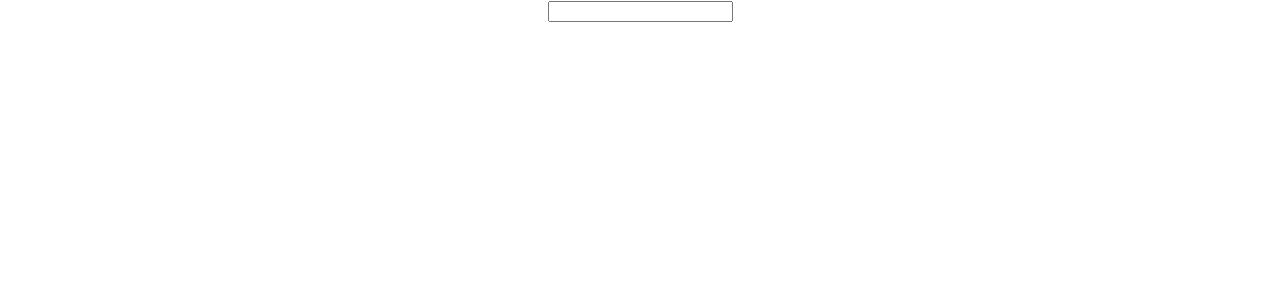
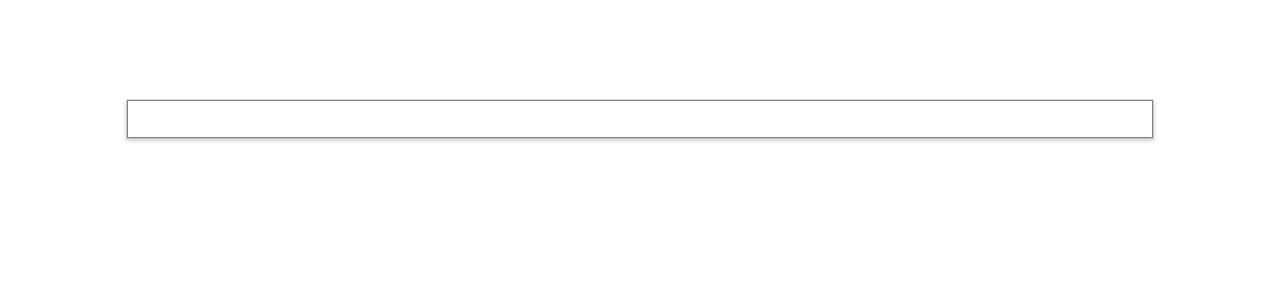
Before and after one commit to phase7/autocomplete-search-react, a React (Create React App) app: page / in a window 1280 px wide. Shown: the top 300 px of the page. Built offline with nearby package versions, Linux system fonts and the light colour scheme.

Commit message:
css style added added css style to make it a little better

```diff
--- a/src/App.css
+++ b/src/App.css
@@ -1,5 +1,6 @@
 .App {
   text-align: center;
+  margin-top: 100px;
 }
 
 .App-logo {
--- a/src/App.js
+++ b/src/App.js
@@ -1,6 +1,7 @@
 import React from 'react';
 // import logo from './logo.svg';
 import './App.css';
+import './AutoCompleteText.css';
 import AutoCompleteText from './component/AutoCompleteText';
 
 function App() {
--- /dev/null
+++ b/src/AutoCompleteText.css
@@ -0,0 +1,41 @@
+.AutoCompleteText {
+	width: 80%;
+	margin-left: auto;
+	margin-right: auto;
+	border: 1px solid grey;
+	box-shadow: 0 0 0 1px rgba(0,0,0,.1), 0 2px 4px 1px rgba(0,0,0, .18);
+	font-family: Arial, Helvetica, sans-serif;
+	color: rgba(0,0,0, 0.73);
+}
+
+.AutoCompleteText input{
+	width: 100%;
+	border: none;
+	font-size: 14px;
+	padding: 10px 5px;
+	box-sizing: border-box;
+	outline: none;
+}
+
+.AutoCompleteText ul{
+	list-style-type: none;
+	text-align: left;
+	margin: 0;
+	padding: 0;
+	border-top: 1px solid grey;
+
+}
+
+.AutoCompleteText ul::before {
+	content: "";
+}
+
+.AutoCompleteText li{
+	padding: 10px 5px;
+	cursor: pointer;
+}
+
+.AutoCompleteText li:hover {
+	text-decoration: underline;
+	background-color: rgba(128, 128, 128, 0.20);
+}
--- a/src/component/AutoCompleteText.js
+++ b/src/component/AutoCompleteText.js
@@ -1,4 +1,5 @@
 import React from 'react';
+// import AutoCompleteText.css from '.';??
 
 export default class AutoCompleteText extends React.Component {
 
@@ -53,7 +54,7 @@
 		const {text} = this.state;
 
 		return(
-			<div>
+			<div className="AutoCompleteText">
 				<input value={text} onChange={this.onTextChange} type="text" />
 				{this.renderSuggestion()}
 			</div>
```
